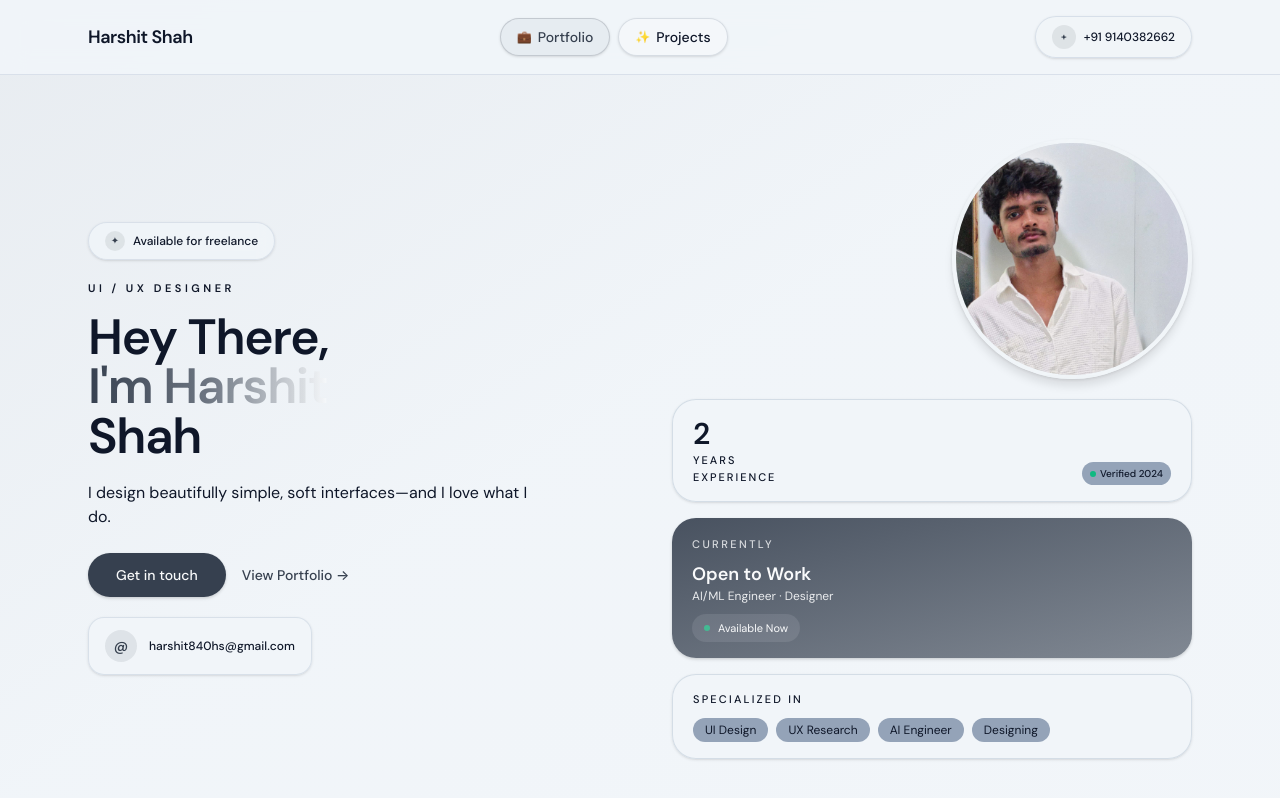
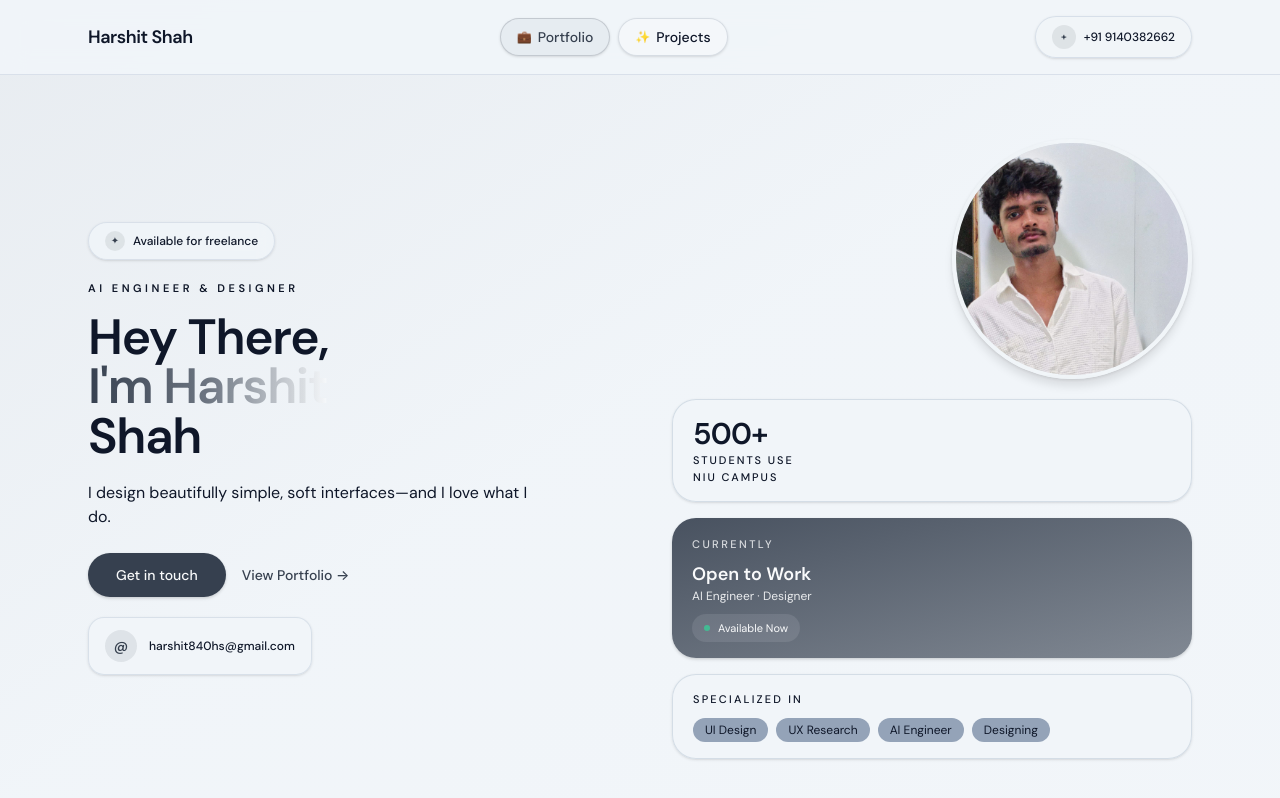
Before and after one commit to Nob1taaaa/remix-of-remix-of-my-cute-portfolio-09, a React (Vite) app: page / in a window 1280 px wide. Built offline with nearby package versions, Linux system fonts and the light colour scheme; the HTML template or start-up script is replaced by a standard one.

Commit message:
Home page: one title, 500+ students stat, drop verified badge
Co-Authored-By: Claude Haiku 5.5 <noreply@anthropic.com>

```diff
--- a/src/pages/Index.tsx
+++ b/src/pages/Index.tsx
@@ -51,7 +51,7 @@ const Index = () => {
 
           <div className="space-y-3 sm:space-y-4">
             <p className="text-[10px] font-semibold uppercase tracking-[0.32em] text-muted-foreground sm:text-[11px]">
-              UI / UX Designer
+              AI Engineer &amp; Designer
             </p>
             <h1 className="text-3xl font-semibold leading-tight tracking-tight sm:text-5xl lg:text-[3.1rem]">
                Hey There,
@@ -97,7 +97,7 @@ const Index = () => {
             <div className="pointer-events-none absolute -inset-10 rounded-full bg-gradient-to-tr from-primary/30 via-primary/0 to-accent/30 opacity-80 blur-3xl" />
             <img
               src={harshitPortrait}
-              alt="Portrait of Harshit Shah, UI/UX Designer"
+              alt="Portrait of Harshit Shah, AI Engineer and Designer"
               className="relative h-full w-full object-cover"
               loading="lazy" />
           </div>
@@ -105,18 +105,12 @@ const Index = () => {
           <div className="grid w-full max-w-md gap-3 sm:gap-4 lg:max-w-none">
             <div className="flex justify-between rounded-3xl border border-border/70 bg-background/95 px-4 py-3 shadow-sm shadow-primary/10 backdrop-blur-sm transition-transform duration-300 hover:-translate-y-1 hover:shadow-md sm:px-5 sm:py-4">
               <div>
-                <p className="text-2xl font-semibold tracking-tight sm:text-3xl">2</p>
+                <p className="text-2xl font-semibold tracking-tight sm:text-3xl">500+</p>
                 <p className="text-[10px] font-medium uppercase tracking-[0.18em] text-muted-foreground sm:text-[11px]">
-                  Years
+                  Students use
                   <br />
-                  Experience
+                  NIU Campus
                 </p>
-              </div>
-              <div className="flex flex-col justify-end gap-1 text-right text-[10px] text-muted-foreground sm:text-[11px]">
-                <span className="inline-flex items-center justify-end gap-1 rounded-full bg-muted px-2 py-1 text-[9px] font-medium sm:text-[10px]">
-                  <span className="h-1.5 w-1.5 rounded-full bg-emerald-500" />
-                  Verified 2024
-                </span>
               </div>
             </div>
 
@@ -125,7 +119,7 @@ const Index = () => {
                 Currently
               </p>
               <p className="mt-1.5 text-base font-semibold sm:text-lg">Open to Work</p>
-              <p className="text-[11px] opacity-90 sm:text-xs">AI/ML Engineer · Designer</p>
+              <p className="text-[11px] opacity-90 sm:text-xs">AI Engineer · Designer</p>
               <div className="mt-2 inline-flex items-center gap-2 rounded-full bg-background/10 px-3 py-1 text-[10px] sm:mt-2.5 sm:text-[11px]">
                 <span className="h-1.5 w-1.5 animate-pulse rounded-full bg-emerald-400" />
                 Available Now
```
